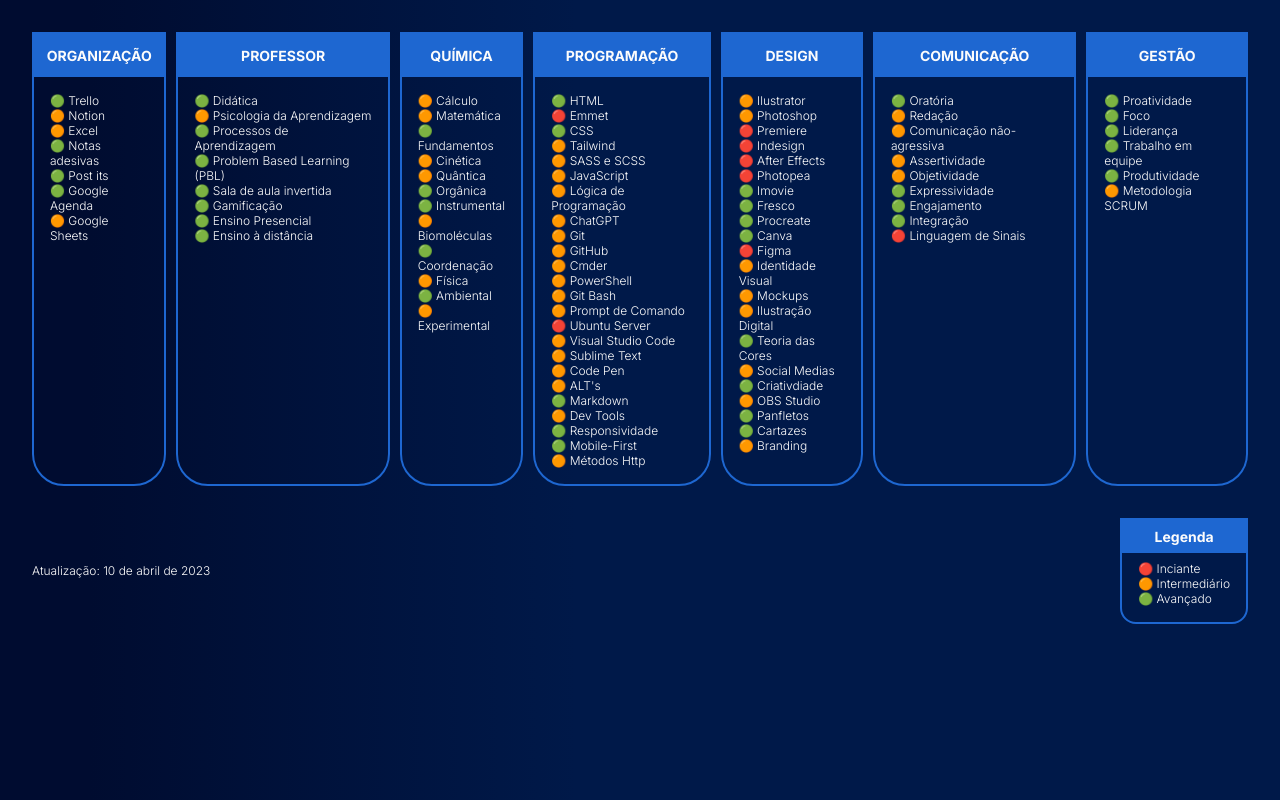
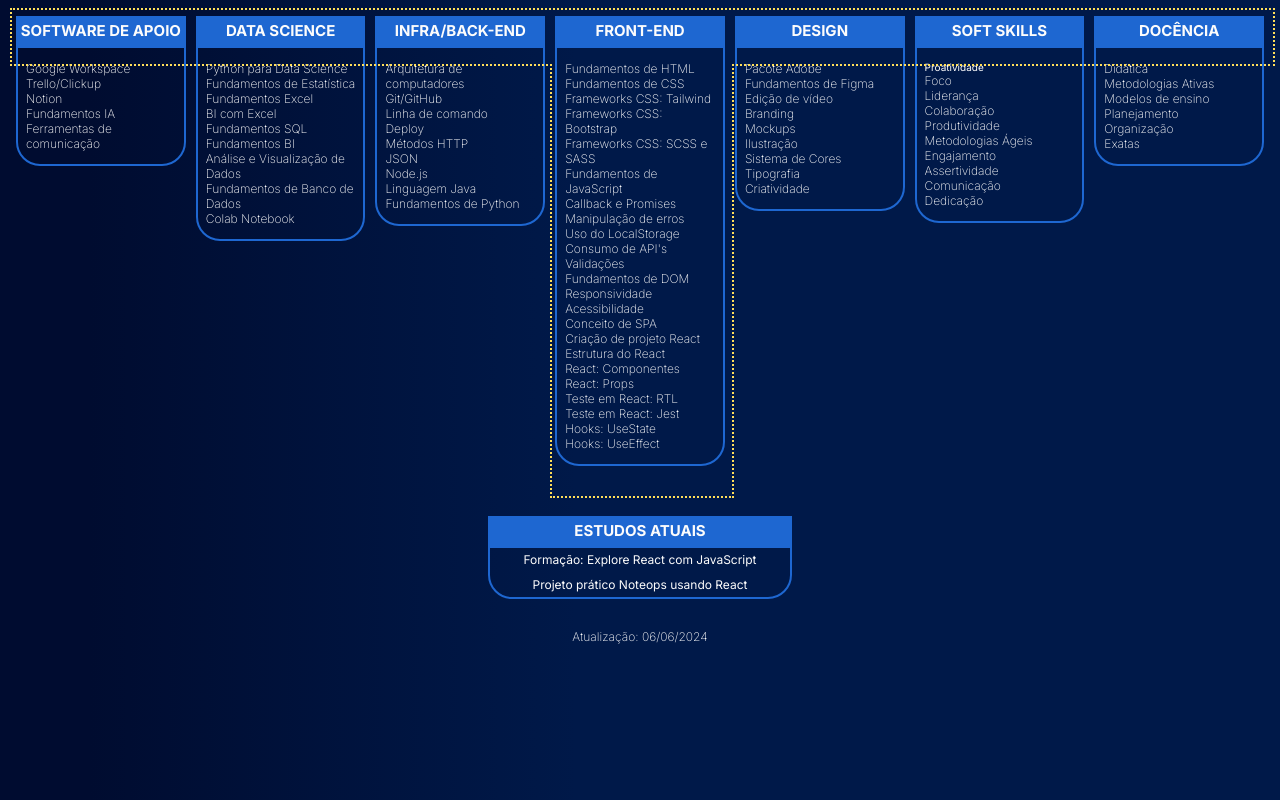
Before and after one commit to RodrigoHarder/dev-em-T-Rodrigo, a plain HTML site: page index.html in a window 1280 px wide. Drawn offline with Linux system fonts and the light colour scheme.

Commit message:
Add files via upload

```diff
--- a/assets/estilos/style.css
+++ b/assets/estilos/style.css
@@ -14,118 +14,110 @@
 }
 
 body{
-    width: auto;
     font-family: var(--fonte);
     color:var(--cor-principal);
     background:var(--fundo);
 }
 
 .desenho-do-T{
-    display:none;
+    display:block;
 }
 
 .parte-superior-T{
-    width: 1300px;
-    height: 65px;
+    width: 98.5%;
+    height: 7%;
     border: 2px dotted var(--amarelo);
     border-bottom:none;
     position:absolute;
-    top:20px;
-    left:31px;
+    top:1%;
+    left:0.8%;
 }
 
 .parte-esquerda-inferior-T{
-    width: 534px;
+    width: 42%;
     border-bottom: 2px dotted var(--amarelo);
     position:absolute;
-    top:88px;
-    left:31px;
+    top:8%;
+    left:0.8%;
 }
 
 .parte-direita-inferior-T{
-    width: 572px;
+    width: 42%;
     border-bottom: 2px dotted var(--amarelo);
     position:absolute;
-    top:88px;
-    right:31px;
+    top:8%;
+    right:0.8%;
 }
 
 .parte-inferior-T {
-    width: 190px;
-    height: 415px;
+    width: 14%;
+    height: 54%;
     border: 2px dotted var(--amarelo);
     border-top: none;
     position:absolute;
-    top:88px;
-    left:567px;
+    top:8%;
+    left:43%;
 }
 
 .container{
-    padding:2rem;
+    margin:1rem;
     display:flex;
     justify-content: space-around;
     gap:10px;
 }
 
 .card{
+    width:100%;
+    height: 100%;
     border: 2px solid var(--azul);
-    border-bottom-right-radius: 2rem;
-    border-bottom-left-radius: 2rem;
+    border-bottom-right-radius: 1.5rem;
+    border-bottom-left-radius: 1.5rem;
 }
 
 .titulo-card{
+    height: 27px;
     text-align: center;
     text-transform: uppercase;
     background-color: var(--azul);
-    padding:0.8rem;
-    font-size: 14px;
+    padding-top: 3px;
+    font-size: 15px;
 }
 
 .lista-card{
-    padding:1rem;
-    font-size: 12px;
+    padding:0.8rem 0.5rem;
+    font-size: 10px;
 }
 
 .item-card{
     list-style: none;
-    font-weight: 300;
+    font-weight: 200;
+    font-size: 12px;
 }
 
-.legenda{
+.mais__informacoes{
     display: flex;
-    justify-content: space-between;
-    margin: 0 2rem;
+    flex-direction: column;
+    gap:30px;
     align-items: center;
+    justify-content: space-around;
+    margin-top: 50px;
+}
 
+.inferior{
+    width: 300px;
+    border: 2px solid var(--azul);
+    border-bottom-right-radius: 1.5rem;
+    border-bottom-left-radius: 1.5rem;
+}
+
+.item__estudos-atuais{
+    list-style-type: none;
+    padding:0.3rem 0 0.3rem 0;
+    text-align: center;
+    font-size: 12px;
 }
 
 .atualizacao-data{
-    text-align: left;
     font-size: 12px;
-    font-weight: 300;
+    font-weight: 200;
 }
-
-.informacoes-legenda{
-    border: 2px solid var(--azul);
-    border-bottom-right-radius: 1rem;
-    border-bottom-left-radius: 1rem;
-}
-
-.titulo-legenda{
-    font-size: 14px;
-    margin-bottom: 0.5rem;
-    background-color: var(--azul);
-    padding:0.5rem;
-    text-align: center;
-}
-
-.item-legenda{
-    font-size: 12px;
-    list-style: none;
-    padding: 0 1rem;
-    font-weight: 300;
-}
-
-.ultimo-item{
-    padding-bottom:1rem;
-}
--- a/index.html
+++ b/index.html
@@ -17,146 +17,132 @@
                 <div class="parte-direita-inferior-T"></div>
             </section>
             <section class="container">
+
                 <article class="card">
-                    <h2 class="titulo-card">Organização</h2>
+                    <h2 class="titulo-card">Software de Apoio</h2>
                     <ul class="lista-card">
-                        <li class="item-card">🟢 Trello</li>
-                        <li class="item-card">🟠 Notion</li>
-                        <li class="item-card">🟠 Excel</li>
-                        <li class="item-card">🟢 Notas adesivas</li>
-                        <li class="item-card">🟢 Post its</li>
-                        <li class="item-card">🟢 Google Agenda</li>
-                        <li class="item-card">🟠 Google Sheets</li>
+                        <li class="item-card">Google Workspace</li>
+                        <li class="item-card">Trello/Clickup</li>
+                        <li class="item-card">Notion</li>
+                        <li class="item-card">Fundamentos IA</li>
+                        <li class="item-card">Ferramentas de comunicação</li>
                     </ul>
                 </article>
 
                 <article class="card">
-                    <h2 class="titulo-card">Professor</h2>
+                    <h2 class="titulo-card">Data Science</h2>
                     <ul class="lista-card">
-                        <li class="item-card">🟢 Didática</li>
-                        <li class="item-card">🟠 Psicologia da Aprendizagem</li>
-                        <li class="item-card">🟢 Processos de Aprendizagem</li>
-                        <li class="item-card">🟢 Problem Based Learning (PBL)</li>
-                        <li class="item-card">🟢 Sala de aula invertida</li>
-                        <li class="item-card">🟢 Gamificação</li>
-                        <li class="item-card">🟢 Ensino Presencial</li>
-                        <li class="item-card">🟢 Ensino à distância</li>
+                        <li class="item-card">Python para Data Science</li>
+                        <li class="item-card">Fundamentos de Estatística</li>
+                        <li class="item-card">Fundamentos Excel</li>
+                        <li class="item-card">BI com Excel</li>
+                        <li class="item-card">Fundamentos SQL</li>
+                        <li class="item-card">Fundamentos BI</li>
+                        <li class="item-card">Análise e Visualização de Dados</li>
+                        <li class="item-card">Fundamentos de Banco de Dados</li>
+                        <li class="item-card">Colab Notebook</li>
                     </ul>
                 </article>
 
                 <article class="card">
-                    <h2 class="titulo-card">Química</h2>
+                    <h2 class="titulo-card">Infra/Back-end</h2>
                     <ul class="lista-card">
-                        <li class="item-card">🟠 Cálculo</li>
-                        <li class="item-card">🟠 Matemática</li>
-                        <li class="item-card">🟢 Fundamentos</li>
-                        <li class="item-card">🟠 Cinética</li>
-                        <li class="item-card">🟠 Quântica</li>
-                        <li class="item-card">🟢 Orgânica</li>
-                        <li class="item-card">🟢 Instrumental</li>
-                        <li class="item-card">🟠 Biomoléculas</li>
-                        <li class="item-card">🟢 Coordenação</li>
-                        <li class="item-card">🟠 Física</li>
-                        <li class="item-card">🟢 Ambiental</li>
-                        <li class="item-card">🟠 Experimental</li>
+                        <li class="item-card">Arquitetura de computadores</li>
+                        <li class="item-card">Git/GitHub</li>
+                        <li class="item-card">Linha de comando</li>
+                        <li class="item-card">Deploy</li>
+                        <li class="item-card">Métodos HTTP</li>
+                        <li class="item-card">JSON</li>
+                        <li class="item-card">Node.js</li>
+                        <li class="item-card">Linguagem Java</li>
+                        <li class="item-card">Fundamentos de Python</li>
                     </ul>
                 </article>
 
                 <article class="card">
-                    <h2 class="titulo-card">Programação</h2>
+                    <h2 class="titulo-card">Front-End</h2>
                     <ul class="lista-card">
-                        <li class="item-card">🟢 HTML</li>
-                        <li class="item-card">🔴 Emmet</li>
-                        <li class="item-card">🟢 CSS</li>
-                        <li class="item-card">🟠 Tailwind</li>
-                        <li class="item-card">🟠 SASS e SCSS</li>
-                        <li class="item-card">🟠 JavaScript</li>
-                        <li class="item-card">🟠 Lógica de Programação</li>
-                        <li class="item-card">🟠 ChatGPT</li>
-                        <li class="item-card">🟠 Git</li>
-                        <li class="item-card">🟠 GitHub</li>
-                        <li class="item-card">🟠 Cmder</li>
-                        <li class="item-card">🟠 PowerShell</li>
-                        <li class="item-card">🟠 Git Bash</li>
-                        <li class="item-card">🟠 Prompt de Comando</li>
-                        <li class="item-card">🔴 Ubuntu Server</li>
-                        <li class="item-card">🟠 Visual Studio Code</li>
-                        <li class="item-card">🟠 Sublime Text</li>
-                        <li class="item-card">🟠 Code Pen</li>
-                        <li class="item-card">🟠 ALT's</li>
-                        <li class="item-card">🟢 Markdown</li>
-                        <li class="item-card">🟠 Dev Tools</li>
-                        <li class="item-card">🟢 Responsividade</li>
-                        <li class="item-card">🟢 Mobile-First</li>
-                        <li class="item-card">🟠 Métodos Http</li>
+                        <li class="item-card">Fundamentos de HTML</li>
+                        <li class="item-card">Fundamentos de CSS</li>
+                        <li class="item-card">Frameworks CSS: Tailwind</li>
+                        <li class="item-card">Frameworks CSS: Bootstrap</li>
+                        <li class="item-card">Frameworks CSS: SCSS e SASS</li>
+                        <li class="item-card">Fundamentos de JavaScript</li>
+                        <li class="item-card">Callback e Promises</li>
+                        <li class="item-card">Manipulação de erros</li>
+                        <li class="item-card">Uso do LocalStorage</li>
+                        <li class="item-card">Consumo de API's</li>
+                        <li class="item-card">Validações</li>
+                        <li class="item-card">Fundamentos de DOM</li>
+                        <li class="item-card">Responsividade</li>
+                        <li class="item-card">Acessibilidade</li>
+                        <li class="item-card">Conceito de SPA</li>
+                        <li class="item-card">Criação de projeto React</li>
+                        <li class="item-card">Estrutura do React</li>
+                        <li class="item-card">React: Componentes</li>
+                        <li class="item-card">React: Props</li>
+                        <li class="item-card">Teste em React: RTL</li>
+                        <li class="item-card">Teste em React: Jest</li>
+                        <li class="item-card">Hooks: UseState</li>
+                        <li class="item-card">Hooks: UseEffect</li>
                     </ul>
                 </article>
 
                 <article class="card">
                     <h2 class="titulo-card">Design</h2>
                     <ul class="lista-card">
-                        <li class="item-card">🟠 Ilustrator</li>
-                        <li class="item-card">🟠 Photoshop</li>
-                        <li class="item-card">🔴 Premiere</li>
-                        <li class="item-card">🔴 Indesign</li>
-                        <li class="item-card">🔴 After Effects</li>
-                        <li class="item-card">🔴 Photopea</li>
-                        <li class="item-card">🟢 Imovie</li>
-                        <li class="item-card">🟢 Fresco</li>
-                        <li class="item-card">🟢 Procreate</li>
-                        <li class="item-card">🟢 Canva</li>
-                        <li class="item-card">🔴 Figma</li>
-                        <li class="item-card">🟠 Identidade Visual</li>
-                        <li class="item-card">🟠 Mockups</li>
-                        <li class="item-card">🟠 Ilustração Digital</li>
-                        <li class="item-card">🟢 Teoria das Cores</li>
-                        <li class="item-card">🟠 Social Medias</li>
-                        <li class="item-card">🟢 Criativdiade</li>
-                        <li class="item-card">🟠 OBS Studio</li>
-                        <li class="item-card">🟢 Panfletos</li>
-                        <li class="item-card">🟢 Cartazes</li>
-                        <li class="item-card">🟠 Branding</li>
+                        <li class="item-card">Pacote Adobe</li>
+                        <li class="item-card">Fundamentos de Figma</li>
+                        <li class="item-card">Edição de vídeo</li>
+                        <li class="item-card">Branding</li>
+                        <li class="item-card">Mockups</li>
+                        <li class="item-card">Ilustração</li>
+                        <li class="item-card">Sistema de Cores</li>
+                        <li class="item-card">Tipografia</li>
+                        <li class="item-card">Criatividade</li>
                     </ul>
                 </article>
 
                 <article class="card">
-                    <h2 class="titulo-card">Comunicação</h2>
+                    <h2 class="titulo-card">Soft Skills</h2>
                     <ul class="lista-card">
-                        <li class="item-card">🟢 Oratória</li>
-                        <li class="item-card">🟠 Redação</li>
-                        <li class="item-card">🟠 Comunicação não-agressiva</li>
-                        <li class="item-card">🟠 Assertividade</li>
-                        <li class="item-card">🟠 Objetividade</li>
-                        <li class="item-card">🟢 Expressividade</li>
-                        <li class="item-card">🟢 Engajamento</li>
-                        <li class="item-card">🟢 Integração</li>
-                        <li class="item-card">🔴 Linguagem de Sinais</li>
+                        <li class="item-card"></li>Proatividade</li>
+                        <li class="item-card">Foco</li>
+                        <li class="item-card">Liderança</li>
+                        <li class="item-card">Colaboração</li>
+                        <li class="item-card">Produtividade</li>
+                        <li class="item-card">Metodologias Ágeis</li>
+                        <li class="item-card">Engajamento</li>
+                        <li class="item-card">Assertividade</li>
+                        <li class="item-card">Comunicação</li>
+                        <li class="item-card">Dedicação</li>
                     </ul>
                 </article>
 
                 <article class="card">
-                    <h2 class="titulo-card">Gestão</h2>
+                    <h2 class="titulo-card">Docência</h2>
                     <ul class="lista-card">
-                        <li class="item-card">🟢 Proatividade</li>
-                        <li class="item-card">🟢 Foco</li>
-                        <li class="item-card">🟢 Liderança</li>
-                        <li class="item-card">🟢 Trabalho em equipe</li>
-                        <li class="item-card">🟢 Produtividade</li>
-                        <li class="item-card">🟠 Metodologia SCRUM</li>
+                        <li class="item-card">Didática</li>
+                        <li class="item-card">Metodologias Ativas</li>
+                        <li class="item-card">Modelos de ensino</li>
+                        <li class="item-card">Planejamento</li>
+                        <li class="item-card">Organização</li>
+                        <li class="item-card">Exatas</li>
                     </ul>
                 </article>
             </section>
-            <section class="legenda">
-                <h6 class="atualizacao-data">Atualização: 10 de abril de 2023</h6>
-                <div  class="informacoes-legenda">
-                    <h2 class="titulo-legenda">Legenda</h2>
-                    <ul class="lista-legenda">
-                        <li class="item-legenda">🔴 Inciante</li>
-                        <li class="item-legenda">🟠 Intermediário</li>
-                        <li class="item-legenda ultimo-item">🟢 Avançado</li>
+
+            <section class="mais__informacoes">
+                <article class="inferior">
+                    <h2 class="titulo-card">Estudos Atuais</h2>
+                    <ul class="card-inferior">
+                        <li class="item__estudos-atuais">Formação: Explore React com JavaScript</li>
+                        <li class="item__estudos-atuais">Projeto prático Noteops usando React</li>
                     </ul>
-                </div>
+                </article>
+                <h6 class="atualizacao-data">Atualização: 06/06/2024</h6>
             </section>
+
         </main>
         <script src="./assets/javascript/script.js"></script>
     </body>
```
Also changed, not shown: assets/javascript/script.js (+10 -10 lines).
